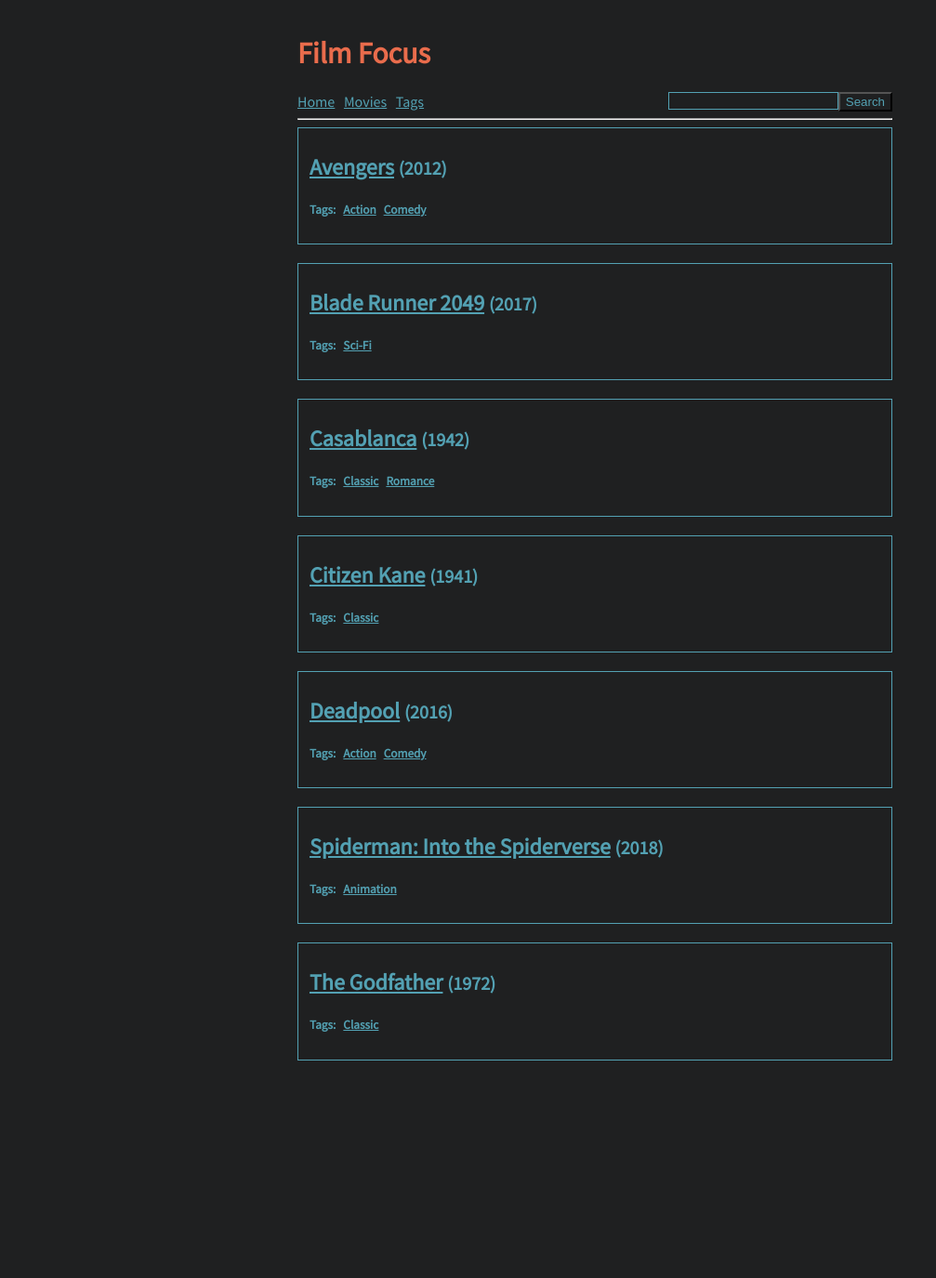
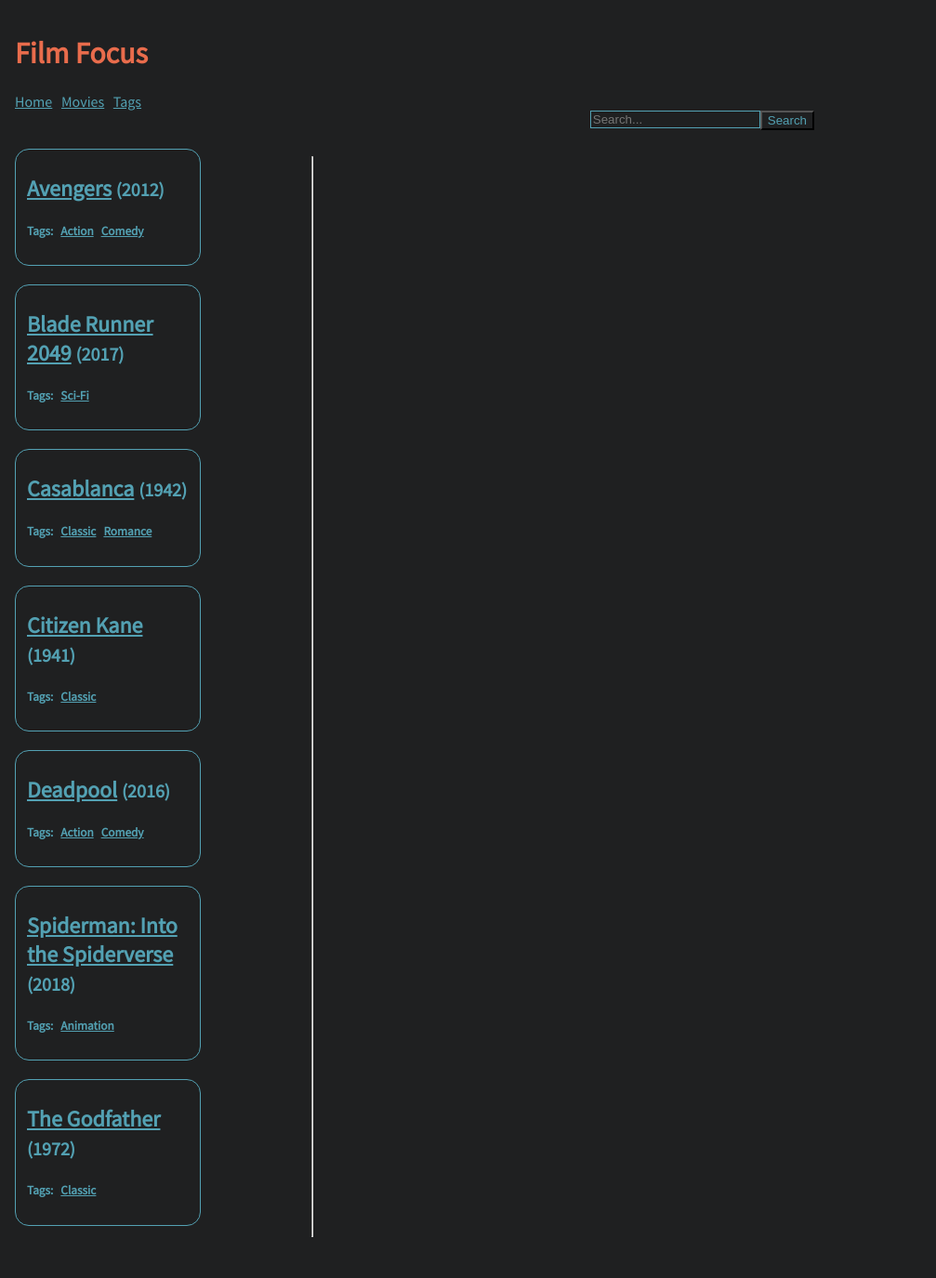
Before and after one commit to mordanc/MovieDB, a Django app: page /movies/ in a window 1280 px wide. Shown: the whole page at 93% size, without its empty margins (0-1007 px from the left). Before the commit the page ends 1141 px from the top, so only its background shows below. Run offline with Django 3.2, Linux system fonts and the light colour scheme; data comes from the database, SQL or seed files in the repository.

Commit message:
Added some css styling

```diff
--- a/movies/static/movies/stylesheet.css
+++ b/movies/static/movies/stylesheet.css
@@ -24,7 +24,35 @@ li {
     list-style-type:circle;
 }
 
+.item-a {
+    grid-area: header;
+}
+.item-b {
+    grid-area: main;
+}
+.item-c {
+    grid-area: sidebar;
+}
+.item-d {
+    grid-area: footer;
+}
 
+.container {
+    display: inline-grid;
+    grid-template-columns: 200px 200px 200px 200px;
+    grid-template-rows: auto;
+    grid-gap: 20px 20px;
+    grid-template-areas:
+        "header header header header"
+        "sidebar main main . "
+        "footer footer footer foooter"
+}
+
+.titlecard {
+    border-radius: 15px 15px 15px 15px;
+    padding: 6px 12px;
+    border: 1px solid #53a1b3;
+}
 
 .web-name {
     color: #e96c4c;
--- a/movies/templates/movies/movie_index.html
+++ b/movies/templates/movies/movie_index.html
@@ -10,24 +10,31 @@
     <link href="{% static 'movies/stylesheet.css' %}" rel="stylesheet" type="text/css">
 </head>
 
-<body>
-    <header>
+<body class="container">
+    <header class="item-a">
         <h1 class="web-name">Film Focus</h1>
-    </header>
+
     <nav>
         <a href="{% url 'movies:movie_index' %}">Home</a> &nbsp;
         <a href="{% url 'movies:movie_index' %}">Movies</a> &nbsp;
         <a href="{% url 'movies:tag_index' %}">Tags</a> &nbsp;
-        <button style="float: right; background-color: rgb(31,32,33); color: #53a1b3; cursor: pointer;">Search</button>
-        <input type="search" style="float: right; background-color: rgb(31,32,33); color: #53a1b3; border: 1px solid #53a1b3;">
+
+        <form id="searchform" action="{% url 'movies:search_results' %}" method="GET" accept-charset="utf-8">
+                <button class="searchbutton" type="submit" style="float: right; background-color: rgb(31,32,33); color: #53a1b3; cursor: pointer;">Search</button>
+                <input class="searchfield" id="searchbox" name="q" type="text" id="search_bar"
+                    placeholder="Search..." style="float: right; background-color: rgb(31,32,33); color: #53a1b3; border: 1px solid #53a1b3;">
+        </form>
 
     </nav>
+</header>
     <hr>
 
+
+    <div class="item-c">
         {% if movies_list %}
 
             {% for movie in movies_list %}
-            <div id="title" style="padding: 6px 12px;border: 1px solid #53a1b3;">
+                <div id="title" class="titlecard">
                     <h2><a href="{% url 'movies:movie_detail' movie.id %}">{{ movie.movie_title }}</a> <small>({{ movie.release_date.year }})</small></h2>
                     <h5>Tags: &nbsp; {% for tag in movie.tag_set.all %} <a href="{% url 'movies:tag_detail' tag.id %}">{{ tag.tag_name }}</a> &nbsp; {% endfor %}</h5>
                 </div><br>
@@ -35,6 +42,7 @@
         {% else %}
             <p>No movies are available</p>
         {% endif %}
+    </div>
 
 
     <script src="{% static 'functions.js' %}"></script>
--- a/movies/urls.py
+++ b/movies/urls.py
@@ -8,4 +8,5 @@ urlpatterns = [
     path('<int:pk>/', views.MovieDetailView.as_view(), name='movie_detail'),
     path('tags/', views.TagIndexView.as_view(), name='tag_index'),
     path('tags/<int:pk>/', views.TagDetailView.as_view(), name='tag_detail'),
+    path('results/', views.SearchResults.as_view(), name='search_results')
 ]
--- a/movies/views.py
+++ b/movies/views.py
@@ -2,6 +2,7 @@ from django.shortcuts import render, get_object_or_404
 from django.http import HttpResponse, HttpResponseRedirect, Http404
 from django.urls import reverse
 from django.views import generic
+from django.db.models import Q
 
 from .models import Movie, Tag, Actor
 
@@ -27,3 +28,20 @@ class TagIndexView(generic.ListView):
 class TagDetailView(generic.DetailView):
     model = Tag
     template_name = 'movies/tag_detail.html'
+
+class SearchResults(generic.ListView):
+    paginate_by = 10
+
+    def get_queryset(self):
+        result = super(SearchResults, self).get_queryset()
+
+        query = self.request.GET.get('q')
+        if query:
+            query_list = query.split()
+            result = result.filter(
+                reduce(operator.and_,
+                (Q(title__icontains=q) for q in query_list)) |
+                reduce(operator.and__,
+                (Q(content__icontains=q) for q in query_list))
+            )
+        return result
```
Also changed, not shown: movies/templates/movies/search_resulsts.html (added, +36 -0 lines). Lines whose indentation alone changed are shown as unchanged.
